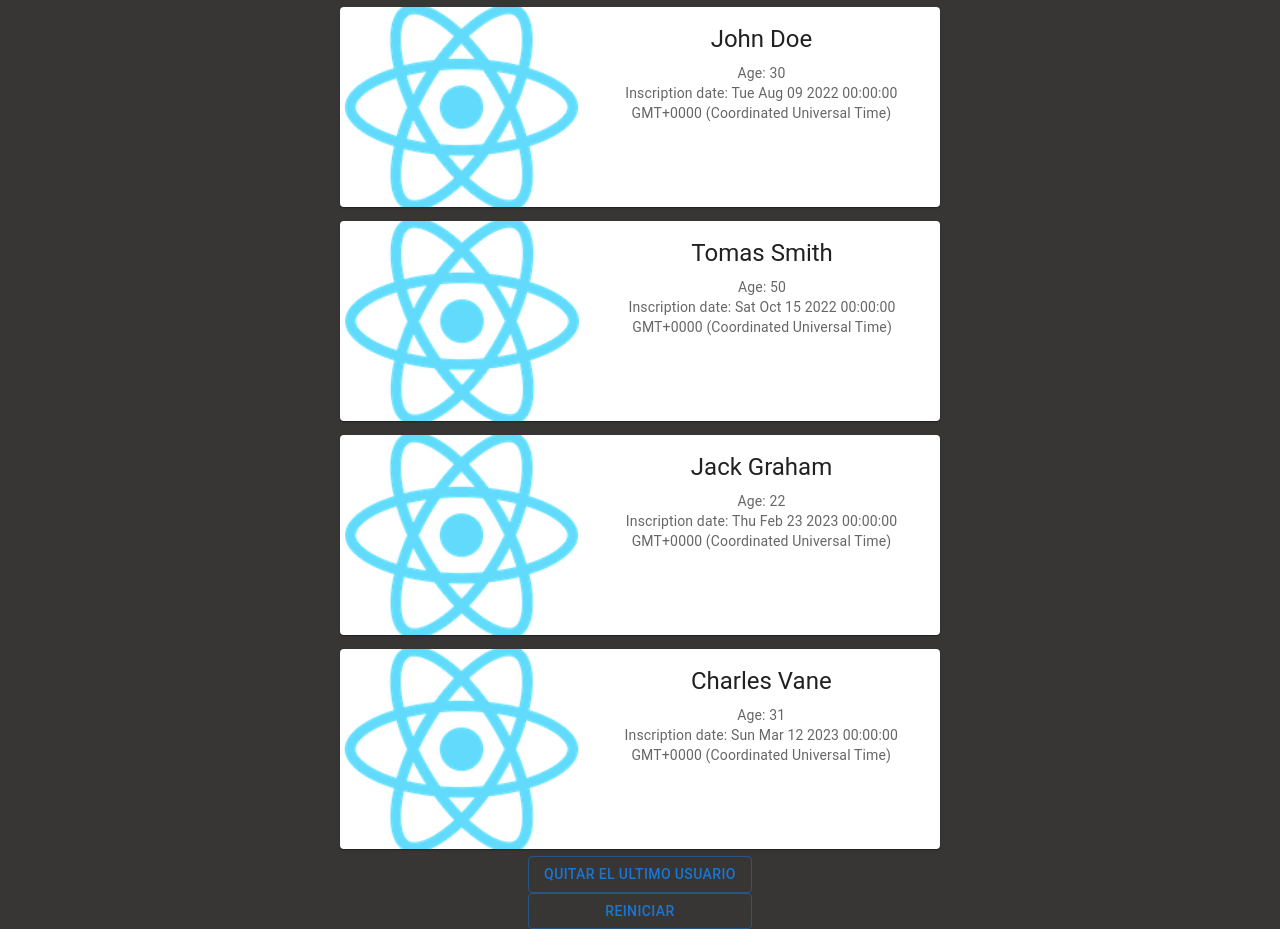
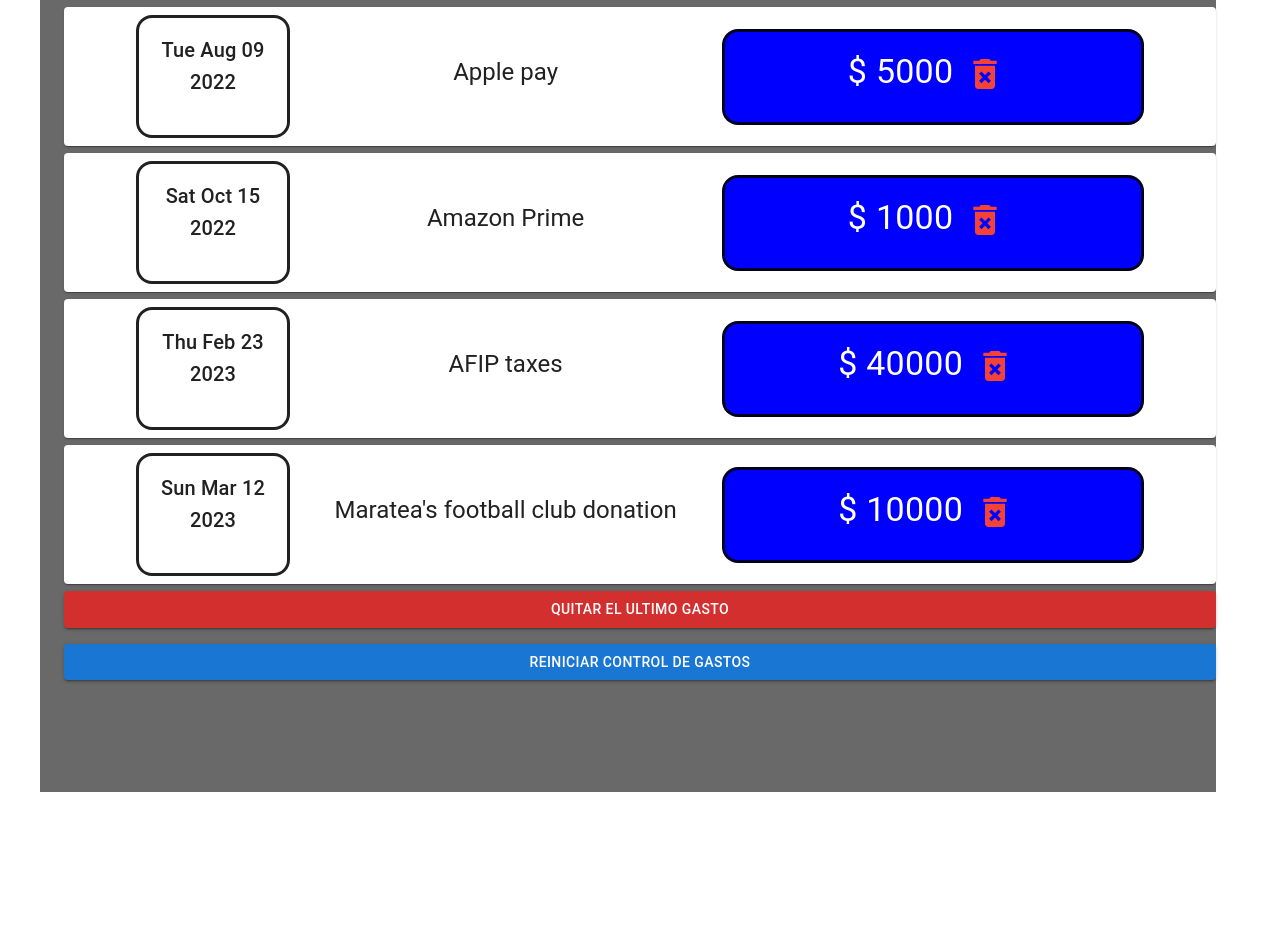
Before and after one commit to WFederico97/react-course, a React (Create React App) app: page / in a window 1280 px wide. After the commit the page ends 800 px from the top, so only its background shows below. Built offline with nearby package versions, Linux system fonts and the light colour scheme.

Commit message:
Refactor

```diff
--- a/src/App.css
+++ b/src/App.css
@@ -1,46 +1,9 @@
-.App {
-  display: flex;
-  flex-direction: column;
-  align-items: center;
-  text-align: center;
-  background-color: #383535;
-
+*{
+  margin: 0;
+  padding: 0;
 }
 
 .userCard{
     display: flex;
     margin: 7px auto;
 }
-.App-logo {
-  height: 40vmin;
-  pointer-events: none;
-}
-
-@media (prefers-reduced-motion: no-preference) {
-  .App-logo {
-    animation: App-logo-spin infinite 20s linear;
-  }
-}
-
-.App-header {
-  background-color: #282c34;
-  min-height: 100vh;
-  display: flex;
-  flex-direction: column;
-  align-items: center;
-  justify-content: center;
-  font-size: calc(10px + 2vmin);
-}
-
-.App-link {
-  color: #61dafb;
-}
-
-@keyframes App-logo-spin {
-  from {
-    transform: rotate(0deg);
-  }
-  to {
-    transform: rotate(360deg);
-  }
-}
--- a/src/App.js
+++ b/src/App.js
@@ -1,60 +1,72 @@
-import React , {useState} from 'react';
+import React, { useState } from 'react';
 import './App.css';
 import UserForm from './components/cardForm/cardForm';
 import Button from '@mui/material/Button';
 import Stack from '@mui/material/Stack';
+import { Container, Grid } from '@mui/material';
 
 function App() {
-  const [updateArray, setUpdatedArray] = useState(false)
-  let users = [
+
+  let gastos = [
     {
       id: 0,
-      name: "John Doe",
-      age: 30,
+      name: "Apple pay",
+      price: 5000,
       date: new Date(2022, 7, 9)
     },
     {
       id: 1,
-      name: "Tomas Smith",
-      age: 50,
+      name: "Amazon Prime",
+      price: 1000,
       date: new Date(2022, 9, 15)
     },
     {
       id: 2,
-      name: "Jack Graham",
-      age: 22,
+      name: "AFIP taxes",
+      price: 40000,
       date: new Date(2023, 1, 23)
     },
     {
       id: 3,
-      name: "Charles Vane",
-      age: 31,
+      name: "Maratea's football club donation",
+      price: 10000,
       date: new Date(2023, 2, 12)
     }
   ];
-  let quitarUltimoUser = () => {
+  // let quitarUltimoUser = () => {
 
-    setUpdatedArray(users.pop())
-    console.log("Usuario eliminado: " + updateArray)
-    console.log(users)
+  //   setUpdatedArray(gastos.pop())
+  //   console.log("Usuario eliminado: " + updateArray)
+  //   console.log(gastos)
 
-  }
+  // }
 
-  let reiniciar = () => {
-    setUpdatedArray(users);
-    console.log(users)
-  }
+  // let reiniciar = () => {
+  //   setUpdatedArray(gastos);
+  //   console.log(gastos)
+  // }
 
 
   return (
-    <div className="App">
-      <UserForm users={users} />
-      <Stack>
-      <Button variant='outlined' onClick={quitarUltimoUser}>Quitar el ultimo usuario</Button>
-      <Button variant='outlined'onClick={reiniciar} >Reiniciar</Button>
-      </Stack>
+    <Container sx={{width: '100vw'}} >
+      <Grid container rowSpacing={1} columnSpacing={{ xs: 1, sm: 2, md: 3 }}
+        sx={{
+          backgroundColor:'dimgrey',
+          height: '100vh',
+          width: '100vw',
 
-    </div>
+        }}
+      >
+        <Grid item xs={12} md={12}>
+          <UserForm gastos={gastos} />
+          <Stack spacing={2}>
+            <Button variant='contained' color='error'  >Quitar el ultimo gasto</Button>
+            <Button variant='contained'  >Reiniciar control de gastos</Button>
+          </Stack>
+        </Grid>
+      </Grid>
+
+    </Container>
   );
 }
 
--- a/src/components/cardForm/cardForm.jsx
+++ b/src/components/cardForm/cardForm.jsx
@@ -1,32 +1,77 @@
-import React, {useState} from "react";
+import React, { useState } from "react";
 import Card from "@mui/material/Card";
 import CardContent from "@mui/material/CardContent";
-import CardMedia from "@mui/material/CardMedia";
 import Typography from "@mui/material/Typography";
+import { Button, Container } from "@mui/material";
+import { red } from '@mui/material/colors';
+import DeleteForeverIcon from '@mui/icons-material/DeleteForever';
 
-export default function UsersForm(props) {
-
-  const { users } = props;
+export default function ListaDeGastos(props) {
+  const { gastos } = props;
   return (
     <>
-      {users.map((user) => (
-        <div key={user.id}>
-          <Card sx={{ maxWidth: 600 }} className="userCard">
-            <CardMedia
-              sx={{ height: 200 , width: 400, alignContent: 'center' }}
-              image="logo192.png"
-            />
-            <CardContent>
-              <Typography gutterBottom variant="h5" component="div">
-                {user.name}
-              </Typography>
-              <Typography variant="body2" color="text.secondary">
-                Age: {user.age}
-                <br />
-                Inscription date: {user.date.toString()}
-              </Typography>
-            </CardContent>
-          </Card>
+      {gastos.map((gasto) => (
+        <div key={gasto.id}>
+
+
+            <Card
+              sx={{
+                maxWidth: "100vw",
+                maxHeight: "100vh",
+                display: "flex",
+                flexDirection: "row",
+                justifyContent: 'center',
+                alignItems: 'center'
+              }}
+              className="userCard"
+            >
+              <CardContent
+                sx={{
+                  width: 1 / 10,
+                  height: 85,
+                  border: 3,
+                  margin: 1,
+                  borderRadius: "16px",
+                  flexShrink: 1,
+                }}
+              >
+                <Typography variant="h6" color="text.primary" align="center">
+                  {gasto.date.toDateString()}
+                </Typography>
+              </CardContent>
+
+              <CardContent sx={{ width: 1 / 3, }} >
+                <Typography
+                  gutterBottom
+                  variant="h5"
+                  component="div"
+                  textAlign={"center"}
+                >
+                  {gasto.name}
+                </Typography>
+              </CardContent>
+
+              <CardContent
+                sx={{
+                  width: 1 / 3,
+                  height: 50,
+                  border: 3,
+                  margin: 1,
+                  borderRadius: "16px",
+                  backgroundColor: "blue",
+                  display: "flex",
+                  justifyContent: 'center'
+                }}
+              >
+                <Typography variant="h4" color="white"   >
+                  $ {gasto.price}
+                  <Button>
+                    <DeleteForeverIcon  sx={{fontSize:40, color: red[500]}} />
+                  </Button>
+                </Typography>
+              </CardContent>
+
+            </Card>
         </div>
       ))}
     </>
```
